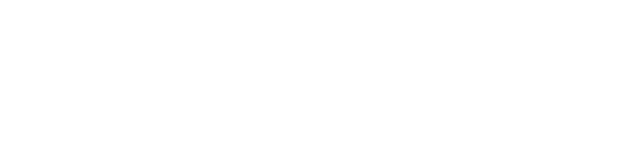
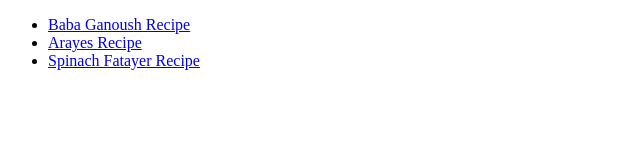
Before and after one commit to Moose-Man/odin-recipes, a plain HTML site: page index.html in a window 1280 px wide. Shown: the whole page, without its empty margins (0-640 px from the left). Drawn offline with Linux system fonts and the light colour scheme.

Commit message:
forgot to commit the images folder and modified index.html in the last commit

```diff
--- a/index.html
+++ b/index.html
@@ -6,6 +6,10 @@
     <title>Document</title>
 </head>
 <body>
-
+    <ul>
+        <li><a href="recipes/baba-ganoush.html">Baba Ganoush Recipe</a></li>
+        <li><a href="recipes/arayes.html">Arayes Recipe</a></li>
+        <li><a href="recipes/spinach-fatayer.html">Spinach Fatayer Recipe</a></li>
+    </ul>
 </body>
 </html>
```
Also changed, not shown: 3 other files.
